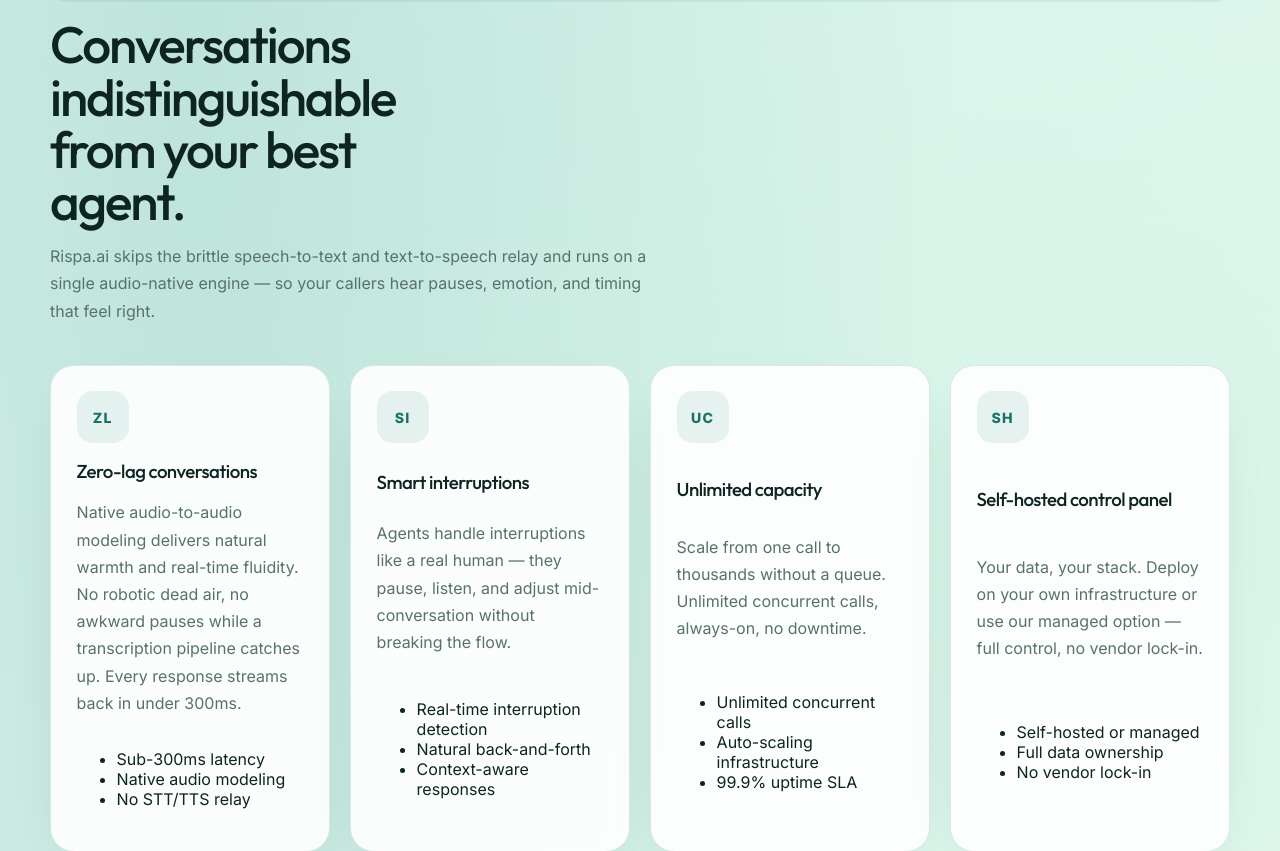
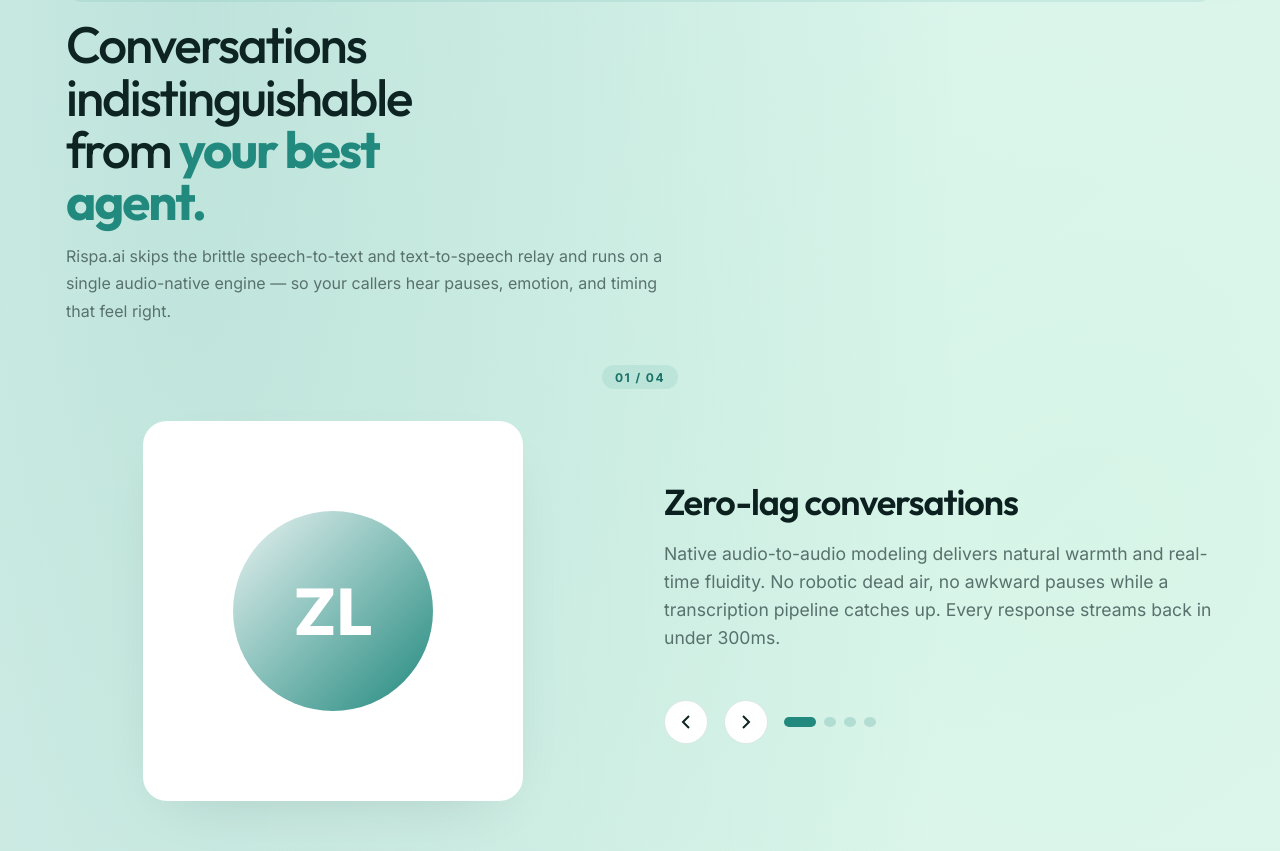
Before and after one commit to bideptart/RispaWebsite, a React (Vite) app: page / in a window 1280 px wide. Shown: the part 803-1654 px from the top of the page. Built offline with nearby package versions, Linux system fonts and the light colour scheme.

Commit message:
Updated Home page feature

```diff
--- a/src/components/Features/Features.jsx
+++ b/src/components/Features/Features.jsx
@@ -1,18 +1,125 @@
 import { features } from '../../data/features'
 import SectionTitle from '../SectionTitle'
 import Container from '../Container'
-import FeatureGrid from './FeatureGrid'
+import { useState, useEffect, useRef } from 'react'
+import { motion, AnimatePresence } from 'framer-motion'
 
 function Features() {
+  const [activeIndex, setActiveIndex] = useState(0)
+  const activeFeature = features[activeIndex]
+  const intervalRef = useRef(null)
+
+  const handleNext = () => {
+    setActiveIndex((prev) => (prev + 1) % features.length)
+  }
+
+  const handlePrev = () => {
+    setActiveIndex((prev) => (prev - 1 + features.length) % features.length)
+  }
+
+  useEffect(() => {
+    intervalRef.current = setInterval(() => {
+      handleNext()
+    }, 4000)
+
+    return () => {
+      if (intervalRef.current) {
+        clearInterval(intervalRef.current)
+      }
+    }
+  }, [])
+
+  const resetInterval = () => {
+    if (intervalRef.current) {
+      clearInterval(intervalRef.current)
+    }
+    intervalRef.current = setInterval(() => {
+      handleNext()
+    }, 4000)
+  }
+
+  const handleNextWithReset = () => {
+    resetInterval()
+    handleNext()
+  }
+
+  const handlePrevWithReset = () => {
+    resetInterval()
+    handlePrev()
+  }
+
+  const handleDotClickWithReset = (index) => {
+    resetInterval()
+    setActiveIndex(index)
+  }
+
   return (
     <section className="section" id="features">
-      <SectionTitle
-        eyebrow="Features"
-        title="Conversations indistinguishable from your best agent."
-        description="Rispa.ai skips the brittle speech-to-text and text-to-speech relay and runs on a single audio-native engine — so your callers hear pauses, emotion, and timing that feel right."
-      />
       <Container>
-        <FeatureGrid items={features} />
+        <SectionTitle
+          eyebrow="THE HUMAN-KIND EXPERIENCE"
+          title={
+            <>
+              Conversations indistinguishable from{' '}
+              <span className="highlighted-text">your best agent.</span>
+            </>
+          }
+          description="Rispa.ai skips the brittle speech-to-text and text-to-speech relay and runs on a single audio-native engine — so your callers hear pauses, emotion, and timing that feel right."
+        />
+
+        <div className="features-slider">
+          <div className="slider-indicator">
+            <span className="slider-badge">
+              {String(activeIndex + 1).padStart(2, '0')} / {String(features.length).padStart(2, '0')}
+            </span>
+          </div>
+
+          <AnimatePresence mode="wait">
+            <motion.div
+              key={activeIndex}
+              initial={{ opacity: 0, y: 20 }}
+              animate={{ opacity: 1, y: 0 }}
+              exit={{ opacity: 0, y: -20 }}
+              transition={{ duration: 0.4 }}
+              className="feature-slider-content"
+            >
+              <div className="feature-illustration">
+                <div className="illustration-card">
+                  <div className="illustration-icon-wrapper">
+                    <span className="illustration-icon">{activeFeature.icon}</span>
+                  </div>
+                </div>
+              </div>
+
+              <div className="feature-text">
+                <h3 className="feature-slider-title">{activeFeature.title}</h3>
+                <p className="feature-slider-description">{activeFeature.description}</p>
+
+                <div className="slider-nav">
+                  <button onClick={handlePrevWithReset} className="slider-nav-btn">
+                    <svg width="24" height="24" viewBox="0 0 24 24" fill="none" stroke="currentColor" strokeWidth="2">
+                      <path d="M15 18l-6-6 6-6" />
+                    </svg>
+                  </button>
+                  <button onClick={handleNextWithReset} className="slider-nav-btn">
+                    <svg width="24" height="24" viewBox="0 0 24 24" fill="none" stroke="currentColor" strokeWidth="2">
+                      <path d="M9 18l6-6-6-6" />
+                    </svg>
+                  </button>
+                  <div className="slider-dots">
+                    {features.map((_, index) => (
+                      <button
+                        key={index}
+                        onClick={() => handleDotClickWithReset(index)}
+                        className={`slider-dot ${index === activeIndex ? 'active' : ''}`}
+                      />
+                    ))}
+                  </div>
+                </div>
+              </div>
+            </motion.div>
+          </AnimatePresence>
+        </div>
       </Container>
     </section>
   )
--- a/src/styles/globals.css
+++ b/src/styles/globals.css
@@ -1104,20 +1104,151 @@
   gap: 1.25rem;
 }
 
-.feature-grid {
-  grid-template-columns: repeat(4, minmax(0, 1fr));
-}
-
-.feature-card,
-.stat-card,
-.step-card,
-.industry-card,
-.pricing-card,
-.accordion,
-.cta {
-  border: 1px solid rgba(215, 231, 227, 0.92);
-  background: rgba(255, 255, 255, 0.9);
+.highlighted-text {
+  color: var(--accent);
+  font-weight: 700;
+}
+
+.features-slider {
+  margin-top: 2rem;
+}
+
+.slider-indicator {
+  margin-bottom: 2rem;
+  display: flex;
+  justify-content: center;
+}
+
+.slider-badge {
+  padding: 0.3rem 0.8rem;
+  border-radius: 999px;
+  background: var(--accent-soft);
+  color: var(--accent-dark);
+  font-size: 0.75rem;
+  font-weight: 700;
+  letter-spacing: 0.12em;
+  text-transform: uppercase;
+}
+
+.feature-slider-content {
+  display: grid;
+  grid-template-columns: 1fr 1fr;
+  gap: 3rem;
+  align-items: center;
+}
+
+.feature-illustration {
+  display: flex;
+  justify-content: center;
+}
+
+.illustration-card {
+  width: 100%;
+  max-width: 380px;
+  aspect-ratio: 1;
+  background: #ffffff;
+  border-radius: 24px;
   box-shadow: var(--shadow-card);
+  display: flex;
+  align-items: center;
+  justify-content: center;
+  padding: 2rem;
+}
+
+.illustration-icon-wrapper {
+  width: 200px;
+  height: 200px;
+  border-radius: 50%;
+  background: linear-gradient(135deg, var(--accent-soft) 0%, var(--accent) 100%);
+  display: flex;
+  align-items: center;
+  justify-content: center;
+}
+
+.illustration-icon {
+  font-size: 4rem;
+  font-weight: 800;
+  color: white;
+}
+
+.feature-text {
+  display: flex;
+  flex-direction: column;
+  gap: 1rem;
+}
+
+.feature-slider-title {
+  font-size: 2.25rem;
+  font-family: var(--heading-font);
+  font-weight: 600;
+  color: #0c211f;
+  letter-spacing: -0.03em;
+  margin: 0;
+}
+
+.feature-slider-description {
+  font-size: 1.1rem;
+  color: var(--text-soft);
+  line-height: 1.6;
+  margin: 0;
+}
+
+.slider-nav {
+  display: flex;
+  align-items: center;
+  gap: 1rem;
+  margin-top: 2rem;
+}
+
+.slider-nav-btn {
+  width: 44px;
+  height: 44px;
+  border-radius: 50%;
+  border: 1px solid rgba(215, 231, 227, 0.9);
+  background: white;
+  color: var(--text);
+  display: flex;
+  align-items: center;
+  justify-content: center;
+  cursor: pointer;
+  transition: all 0.2s ease;
+}
+
+.slider-nav-btn:hover {
+  background: var(--accent-soft);
+  border-color: var(--accent);
+  color: var(--accent-dark);
+}
+
+.slider-dots {
+  display: flex;
+  align-items: center;
+  gap: 0.5rem;
+}
+
+.slider-dot {
+  width: 10px;
+  height: 10px;
+  border-radius: 50%;
+  background: rgba(33, 137, 126, 0.2);
+  border: none;
+  cursor: pointer;
+  transition: all 0.2s ease;
+}
+
+.slider-dot.active {
+  background: var(--accent);
+  width: 32px;
+  border-radius: 999px;
+}
+
+
+
+@media (max-width: 992px) {
+  .feature-slider-content {
+    grid-template-columns: 1fr;
+    gap: 2rem;
+  }
 }
 
 .feature-card,
```
Also changed, not shown: 1 other file (tests, documents, lock files or other folders).
